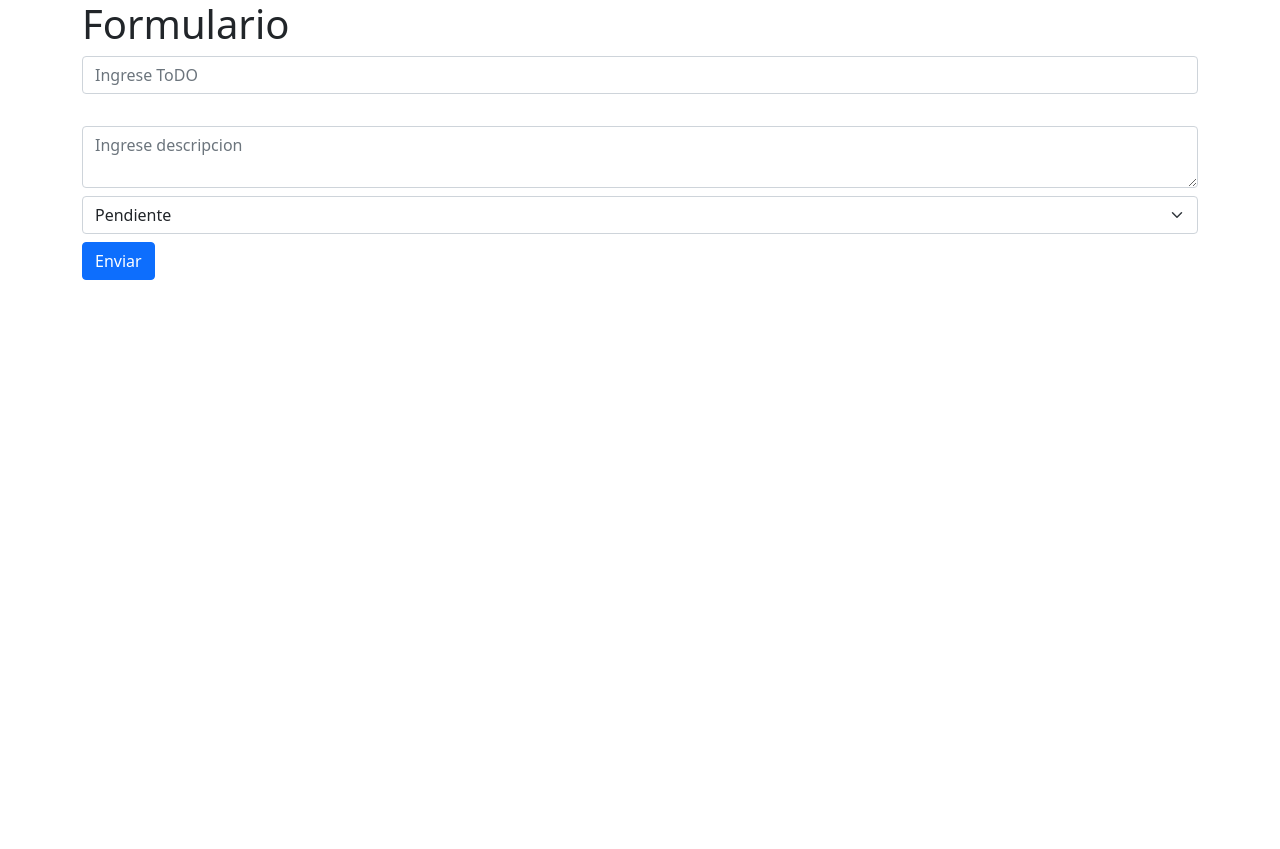
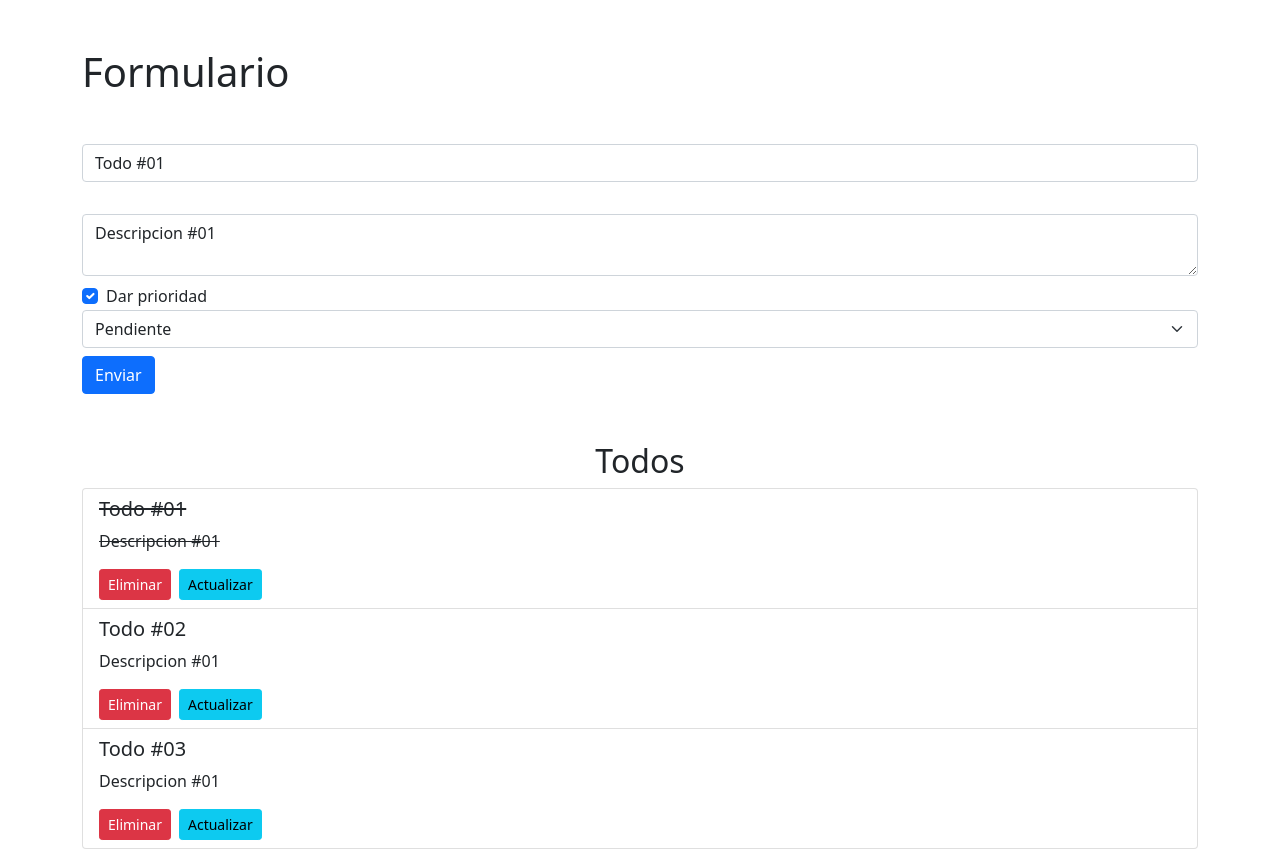
Before and after one commit to Mynor2717/TestGitHun, a React (Vite) app: page / in a window 1280 px wide. Before the commit the page ends 800 px from the top, so only its background shows below. Built offline with nearby package versions, Linux system fonts and the light colour scheme.

Commit message:
Todo app mcuahs cosas agrergadas y faltan mas

```diff
--- a/package.json
+++ b/package.json
@@ -11,7 +11,8 @@
   },
   "dependencies": {
     "react": "^18.2.0",
-    "react-dom": "^18.2.0"
+    "react-dom": "^18.2.0",
+    "sweetalert2": "^11.6.15"
   },
   "devDependencies": {
     "@types/react": "^18.2.43",
--- a/src/App.jsx
+++ b/src/App.jsx
@@ -1,19 +1,52 @@
-import NoControlado from "./components/NoControlado"
+import Formulario from "./components/Formulario";
+import { useState } from "react";
+import Todos from "./components/Todos";
+
+const initialStateTodos = [
+    {
+        id: 1,
+        title: 'Todo #01',
+        descripcion: 'Descripcion #01',
+        state: true,
+        priority: true,
+    },
+    {
+        id: 2,
+        title: 'Todo #02',
+        descripcion: 'Descripcion #01',
+        state: false,
+        priority: false,
+    },
+    {
+        id: 3,
+        title: 'Todo #03 ',
+        descripcion: 'Descripcion #01',
+        state: false,
+        priority: true,
+    }
+
+];
 
 const App = () => {
 
+    const [todos, setTodos] = useState(initialStateTodos);
+
+    const addTodo = todo => {
+        setTodos([...todos, todo])
+    };
 
     return (
 
         <div className="container">
-            <h1>Formulario</h1>
-        <NoControlado />
+            <h1 className="my-5">Formulario</h1>
+            <Formulario addTodo={addTodo}/>
+            <Todos todos={todos} />
 
         </div>
     );
 
 
 
-    }
+}
 
 export default App;
--- /dev/null
+++ b/src/components/Formulario.jsx
@@ -0,0 +1,109 @@
+import Swal from "sweetalert2";
+import { useState } from "react";
+
+
+const Formulario = ({addTodo}) => {
+
+    // const [title, setTitle] = useState('')
+    // const [descripcion, setDescription] = useState('')
+    // const [state, setState] = useState('pendiente')
+
+    const [todo, setTodo] = useState({
+        title: 'Todo #01',
+        descripcion: 'Descripcion #01',
+        state: 'pendiente',
+        priority: true,
+    })
+
+    const {title, descripcion, state, priority} = todo;
+
+    const handleSubmit = (e) => {
+        e.preventDefault();
+
+         if (!title.trim() || !descripcion.trim()) {
+            return Swal.fire({
+                icon: "error",
+                title: "Oops...",
+                text: "Titulo y descrpcion Obligatorio!",
+
+              });
+         }
+        addTodo({
+            id: Date.now(),
+            ...todo,
+            state : state ==='completado'
+        })
+        Swal.fire({
+            position: "center",
+            icon: "success",
+            title: "Todo agregado",
+            showConfirmButton: false,
+            timer: 1500,
+          });
+        // console.log(title, descripcion, state);
+
+    };
+
+    const handleChange = e => {
+
+        const {name, type, checked, value} = e.target
+        console.log(value)
+        console.log(name)
+        setTodo({
+            ...todo,
+            [name]: type === "checkbox" ? checked : value,
+        })
+
+    }
+
+    return (
+        <form onSubmit={handleSubmit}>
+            <input typeof="text" placeholder="Ingrese ToDO"
+                className="form-control mb-2"
+                name="title"
+                value={title}
+                onChange={handleChange}
+
+            />
+
+            <img src="" alt="" />
+
+            <textarea className="form-control mb-2"
+                placeholder="Ingrese descripcion"
+                name="descripcion"
+                value={descripcion}
+                onChange={handleChange}
+            />
+            <div className="form-check">
+                <input type="checkbox"
+                    name="priority"
+                    className="form-check-input"
+                    id="inputCheck"
+                    checked={priority}
+                    onChange={handleChange}
+                />
+                <label
+                    htmlFor="inputCheck">Dar prioridad
+                </label>
+            </div>
+            <select className="form-select mb-2" name="state" value={state}
+                onChange={handleChange}>
+                <option value="pendiente">Pendiente</option>
+                <option value="completado">Completado</option>
+            </select>
+            <button type="submit" className="btn btn-primary">Enviar</button>
+        </form>
+    )
+
+};
+
+
+export default Formulario;
+
+/* En este codigo estuvimos viendo lo que eran los useState
+que es para conrolaR EL ESTADO DE ALGUNOS ELEMENTOS Y LOS HOOKS
+Dichos elementos son cvontrolados tanto por el use estate como tambien sus nombres de valores
+
+
+En esta parte en especifico se realizaba este ejemplo con los Objetos para poder cambiar su estado en tiempo real
+imagino a este punto que esto es parte de las SPA y mas adelante vere de que trata esto.*/
--- /dev/null
+++ b/src/components/Todo.jsx
@@ -0,0 +1,18 @@
+const Todo = ({todo}) => {
+    const {title, state, descripcion, priority, id} = todo;
+    return <li className="list-group-item">
+        <div className="d-flex justify-content-between align-items-start">
+            <div>
+                <h5 className={`${state && 'text-decoration-line-through'}`}>{title}</h5>
+                <p className={`${state && 'text-decoration-line-through'}`}>{descripcion}</p>
+                <div className="d-flex gap-2">
+                    <button className="btn btn-sm btn-danger">Eliminar</button>
+                    <button className="btn btn-sm btn-info">Actualizar</button>
+                </div>
+            </div>
+            <span className="badge text-bg-success">{priority && "Prioridad"}</span>
+        </div>
+    </li>
+};
+
+export default Todo
--- /dev/null
+++ b/src/components/Todos.jsx
@@ -0,0 +1,16 @@
+import Todo from "./Todo";
+
+const Todos = ({todos}) => {
+    return (
+        <div className="mt-5">
+            <h2 className="text-center">Todos</h2>
+            <ul className="list-group">
+                {todos.map((todo) => (
+                    <Todo key={todo.id} todo={todo}/>
+                ))}
+            </ul>
+        </div>
+    )
+}
+
+export default Todos;
```
Also changed, not shown: src/components/Cat.jsx (added, +42 -0 lines), 1 other file (tests, documents, lock files or other folders).
